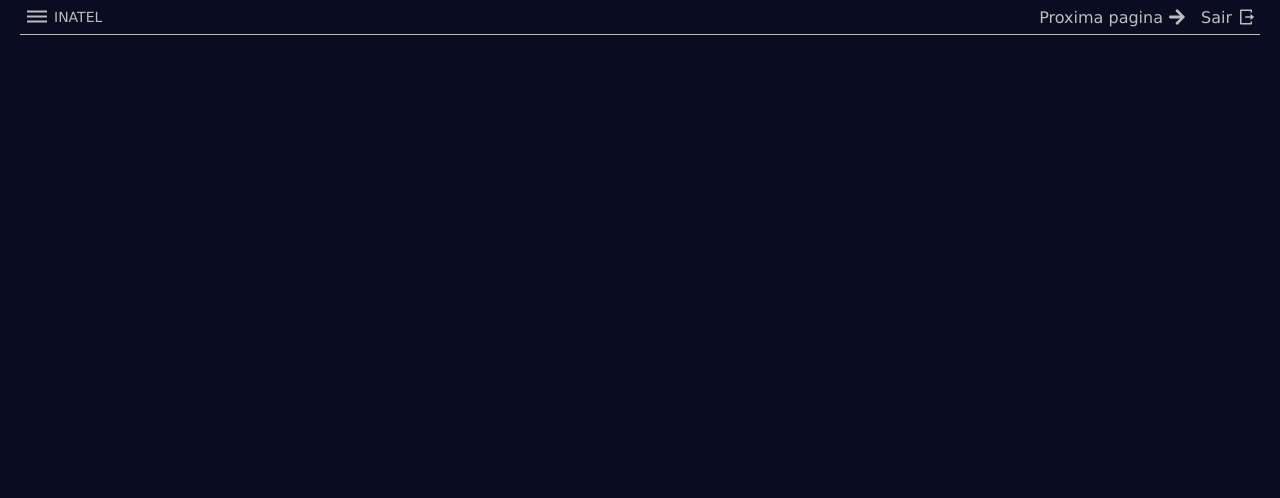
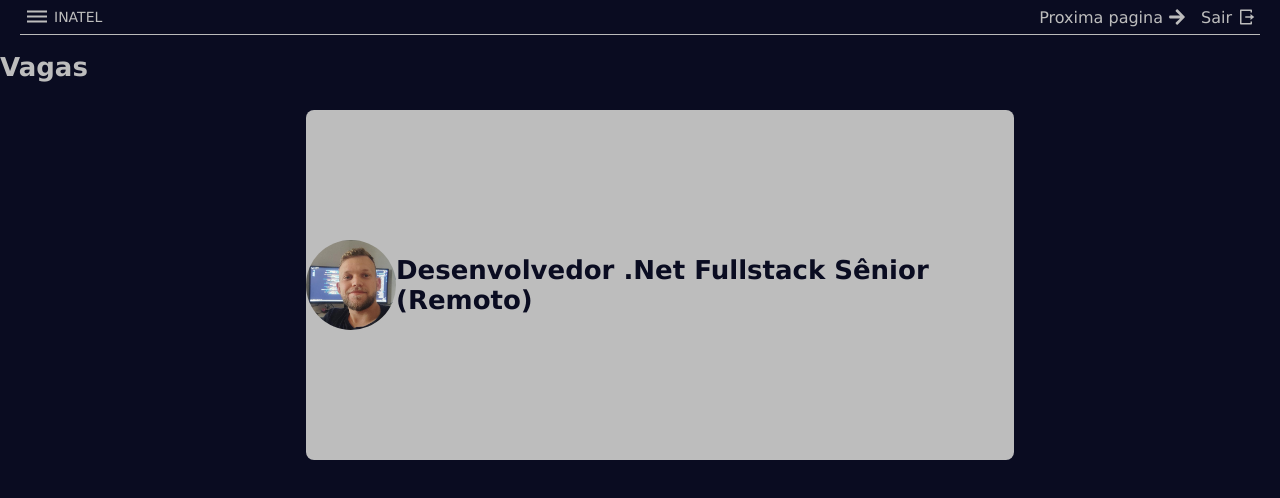
Before and after one commit to joaoryan/S205-InterfaceHomemMaquina, a React (Create React App) app: page /jobs in a window 1280 px wide. Shown: the top 498 px of the page. Built offline with nearby package versions, Linux system fonts and the light colour scheme.

Commit message:
feat: pagina de vagas

```diff
--- a/src/assets/styles/themes/light.ts
+++ b/src/assets/styles/themes/light.ts
@@ -5,7 +5,7 @@ const light = {
   colors: {
     background: '#0a0c21',
     textPrimary: '#bdbdbd',//8899a6
-    hoverColor: '#F231A5',//#369ee3
+    hoverColor: '#FF4500', //'#F231A5',//#369ee3
 
     textSecondary: Colors.HIGH_PURE,
     header: Colors.PRIMARY_LIGHTEST,
--- a/src/pages/jobs/index.tsx
+++ b/src/pages/jobs/index.tsx
@@ -1,11 +1,6 @@
 import * as Styled from './styled';
-import { useNavigate } from 'react-router';
-import { RiContactsFill } from 'react-icons/ri'
-import { FaMoneyCheck } from "react-icons/fa";
-import { IoLibrary } from "react-icons/io5";
-import TeamCard from '../../components/Equip';
 import Header from '../../components/Hader';
-
+import image1 from '../../assets/image/joao-ryan.png'
 
 export function Jobs(): JSX.Element {
 
@@ -13,6 +8,17 @@ export function Jobs(): JSX.Element {
     <>
       <Styled.Container>
         <Header page={`/`} />
+        <Styled.Title>Vagas</Styled.Title>
+        <Styled.Content>
+          <Styled.CardDiv>
+            <Styled.Card>
+              <img src={image1} />
+              <Styled.Title>
+                Desenvolvedor .Net Fullstack Sênior (Remoto)
+              </Styled.Title>
+            </Styled.Card>
+          </Styled.CardDiv>
+        </Styled.Content>
       </Styled.Container>
     </>
   );
--- a/src/pages/jobs/styled.tsx
+++ b/src/pages/jobs/styled.tsx
@@ -8,8 +8,18 @@ export const Container = styled.div`
   justify-content: flex-start;
   width: 100vw;
   height: 95vh;
-  padding: 0px 0px 0px 0px;
+  padding: 0px 00px 0px 00px;
 `;
+
+export const Content = styled.div`
+  display: flex;
+  flex-direction: column;
+  justify-content: flex-start;
+  width: 100%;
+  height: 100%;
+  padding: 0px 20px 0px 20px;
+`;
+
 
 export const LogoutButton = styled.div`
   display: flex;
@@ -41,9 +51,12 @@ export const Baseboard = styled.div`
 
 export const CardDiv = styled.div`
   display: flex;
-  flex-direction: row;
+  flex-direction: column;
   justify-content: space-evenly;
+  align-items: center;
   margin-top: 10px;
+  padding: 0px 50px;
+  gap: 20px;
   a{
     text-decoration: none;
   }
@@ -94,7 +107,7 @@ export const CardNotification = styled.div`
 `;
 
 
-export const CardButtonDiv = styled.div`
+export const Card = styled.div`
   display: flex;
   justify-content: flex-start;
   align-items: center;
@@ -105,11 +118,16 @@ export const CardButtonDiv = styled.div`
   background-color: ${props => props.theme.colors.textPrimary};
   color: ${props => props.theme.colors.background};
   cursor: pointer;
+  img{
+    width: 90px;
+    border-radius: 100%;
+  }
   svg{
     color: ${props => props.theme.colors.background};;
     font-size: 80px;
   }
   :hover{
+    height: 380px;
     transition: 0.5s;
     background-color: ${props => props.theme.colors.hoverColor};
   }
@@ -122,7 +140,10 @@ export const CardButtonDiv = styled.div`
   }
   @media (max-width: 740px) {
     width: 90%;
-    height: 200px;
+    height: 150px;
+    :hover{
+      height: 180px;
+    }
     svg{
       font-size: 30px;
     }
@@ -241,13 +262,13 @@ export const TextNotification = styled.div`
 
 export const Title = styled.h1`
   width: 100%;
-  font-size: 20px;
+  font-size: 26px;
   cursor: default;
   @media (max-width: 1040px) {
-    font-size: 18px;
+    font-size: 22px;
   }
   @media (max-width: 740px) {
-    font-size: 14px;
+    font-size: 18px;
   }
 `;
 
```
Also changed, not shown: 1 other file (tests, documents, lock files or other folders).
